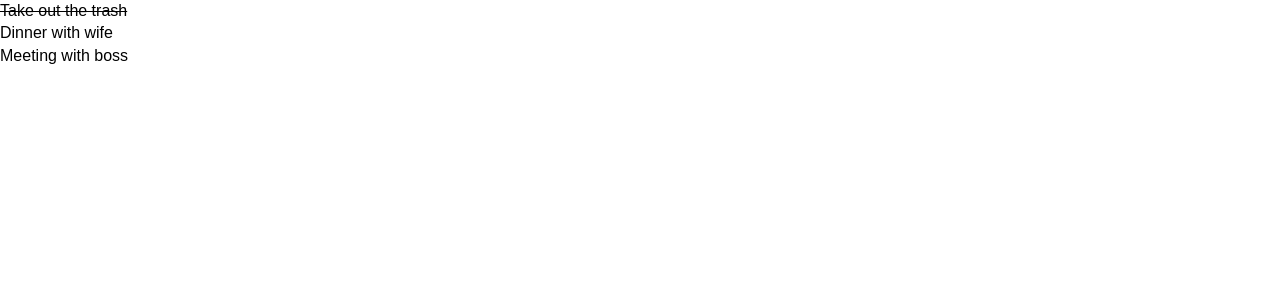
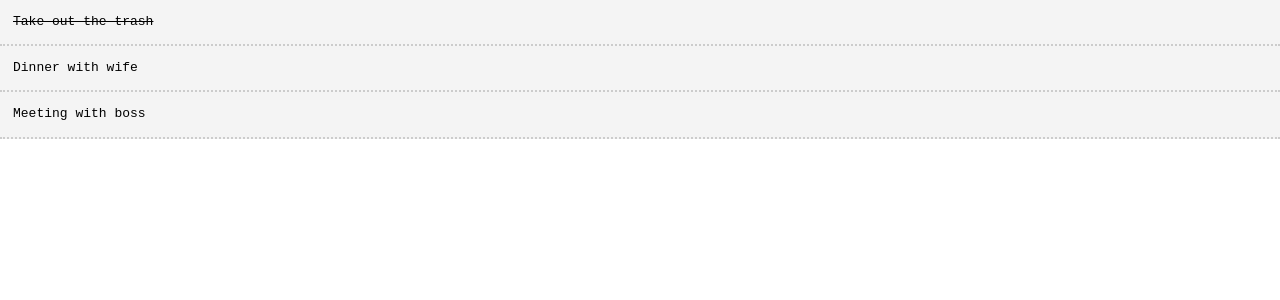
Before and after one commit to jfcv/React-Todo-List, a React (Create React App) app: page / in a window 1280 px wide. Shown: the top 300 px of the page. Built offline with nearby package versions, Linux system fonts and the light colour scheme.

Commit message:
font-family changed to monospace on 'App.css'. TodoItem styling using getStyling() for updating automatically.

```diff
--- a/src/App.css
+++ b/src/App.css
@@ -5,7 +5,7 @@
 }
 
 body {
-  font-family: Arial, Helvetica, sans-serif;
+  font-family: monospace;
   line-height: 1.4;
 }
 
--- a/src/components/TodoItem.jsx
+++ b/src/components/TodoItem.jsx
@@ -5,6 +5,9 @@ export class TodoItem extends Component {
 
     getStyle = () => {
         return {
+            background: '#f4f4f4',
+            padding: '13px',
+            borderBottom: '2px #ccc dotted',
             textDecoration: this.props.todo.completed ? 'line-through' : 'none'
         }
     }
```
